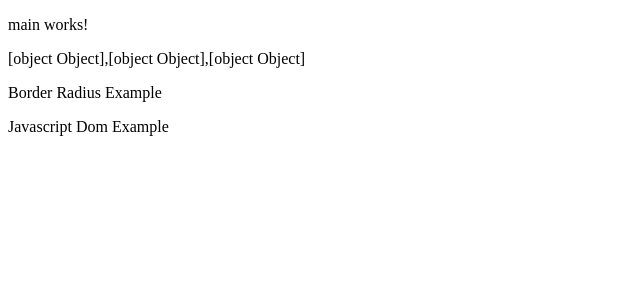
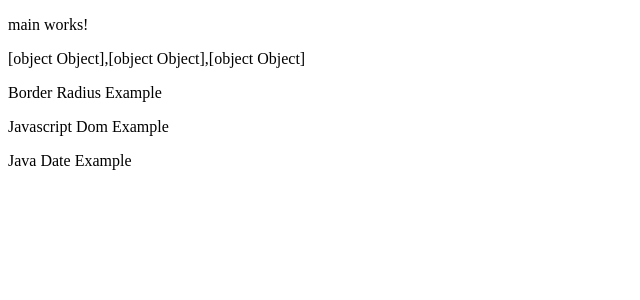
Before and after one commit to EnginKARATAS/angular-sandbox, an Angular app in the folder sandbox/: page / in a window 1280 px wide. Shown: the top 300 px of the page, without its empty margins (0-640 px from the left). Built offline with nearby package versions, Linux system fonts and the light colour scheme.

Commit message:
update main.omponent.html

```diff
--- a/sandbox/src/app/modules/main/main.component.html
+++ b/sandbox/src/app/modules/main/main.component.html
@@ -3,4 +3,5 @@
 <div class="emmetabbrovition">
     <p>Border Radius Example</p>
     <p>Javascript Dom Example</p>
+    <p>Java Date Example</p>
 </div>
```
